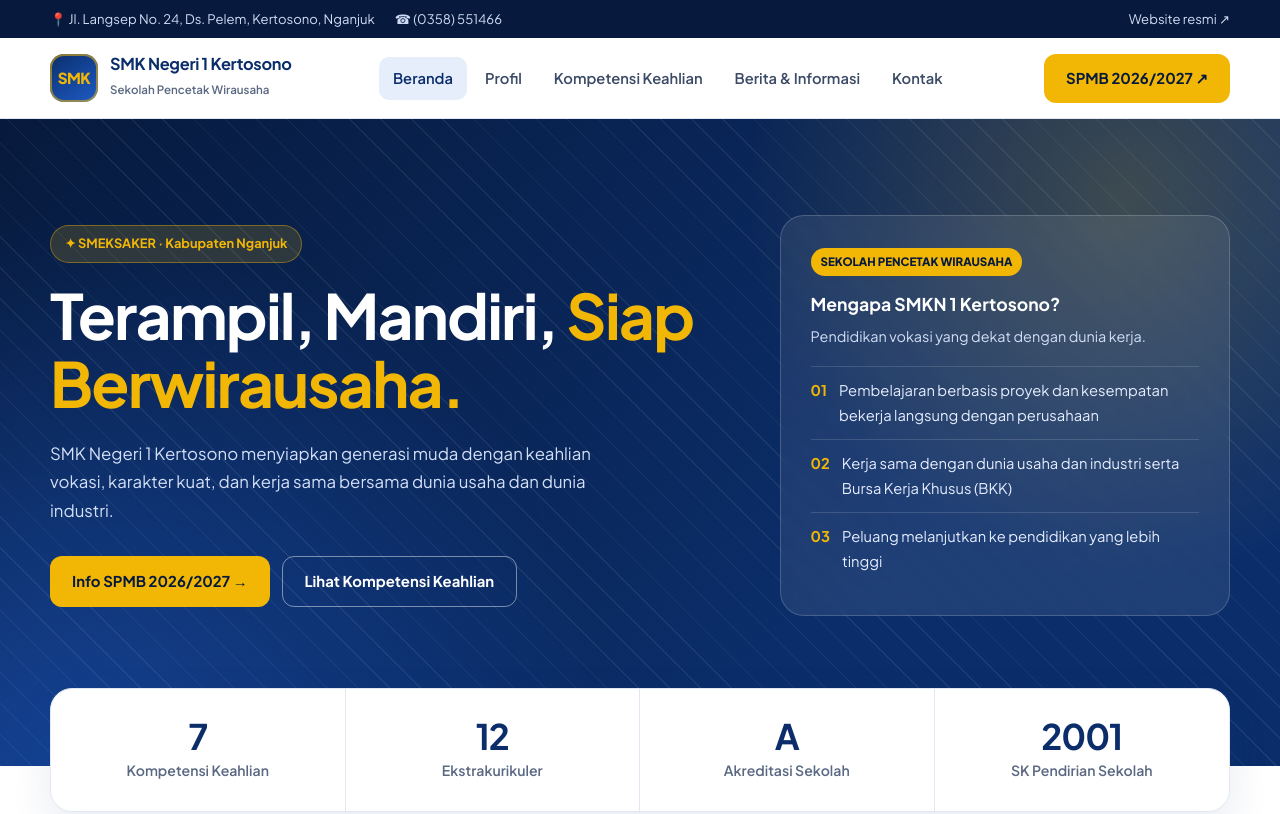
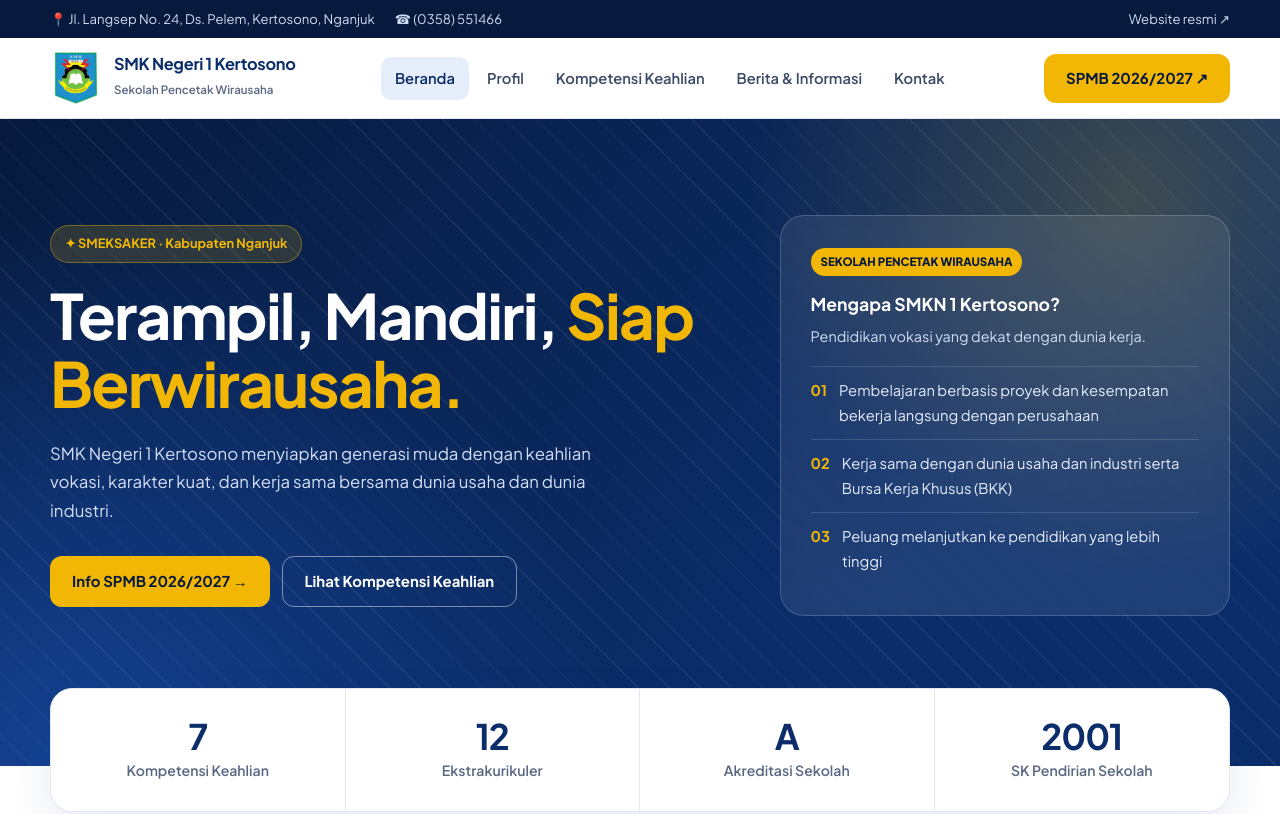
Before and after one commit to azril-wasdc/smkn1kertosono, a plain HTML site: page index.html in a window 1280 px wide. Shown: the top 814 px of the page. Drawn offline with Linux system fonts and the light colour scheme.

Commit message:
Add files via upload

```diff
--- a/css/style.css
+++ b/css/style.css
@@ -40,8 +40,8 @@ ul { list-style: none; }
 .site-header { position: sticky; top: 0; z-index: 50; background: rgba(255,255,255,.97); backdrop-filter: blur(10px); border-bottom: 1px solid var(--line); }
 .navbar { min-height: 80px; display: flex; align-items: center; justify-content: space-between; gap: 22px; }
 .brand { display: inline-flex; align-items: center; gap: 12px; }
-.brand-mark { width: 48px; height: 48px; border-radius: 14px; display: grid; place-items: center; background: linear-gradient(145deg, var(--navy-700), var(--blue-500)); color: var(--gold-500); font-weight: 800; font-size: .95rem; letter-spacing: -.5px; box-shadow: inset 0 0 0 2px rgba(242,183,5,.55); overflow: hidden; }
-.brand-mark img { width: 100%; height: 100%; object-fit: contain; background: #fff; }
+.brand-mark { width: 52px; height: 52px; flex: 0 0 52px; display: grid; place-items: center; background: #fff; overflow: hidden; }
+.brand-mark img { display: block; width: 100%; height: 100%; object-fit: contain; }
 .brand-text strong { display: block; font-size: 1.02rem; line-height: 1.15; color: var(--navy-700); letter-spacing: -.3px; }
 .brand-text small { font-size: .72rem; color: var(--muted); font-weight: 600; }
 .nav-links { display: flex; align-items: center; gap: 4px; }
--- a/index.html
+++ b/index.html
@@ -16,7 +16,7 @@
 <header class="site-header">
   <div class="container navbar">
     <a class="brand" href="index.html" aria-label="SMK Negeri 1 Kertosono">
-      <span class="brand-mark">SMK</span>
+      <span class="brand-mark"><img src="img/logo.png" alt="Logo resmi SMK Negeri 1 Kertosono"></span>
       <span class="brand-text"><strong>SMK Negeri 1 Kertosono</strong><small>Sekolah Pencetak Wirausaha</small></span>
     </a>
     <input type="checkbox" id="menu" class="menu-toggle" aria-hidden="true">
@@ -117,7 +117,7 @@
   <div class="container">
     <div class="footer-grid">
       <div class="footer-brand">
-        <a class="brand" href="index.html"><span class="brand-mark">SMK</span><span class="brand-text"><strong>SMK Negeri 1 Kertosono</strong><small>SMEKSAKER · Sekolah Pencetak Wirausaha</small></span></a>
+        <a class="brand" href="index.html"><span class="brand-mark"><img src="img/logo.png" alt="Logo resmi SMK Negeri 1 Kertosono"></span><span class="brand-text"><strong>SMK Negeri 1 Kertosono</strong><small>SMEKSAKER · Sekolah Pencetak Wirausaha</small></span></a>
         <p>Sekolah menengah kejuruan negeri di Kabupaten Nganjuk yang menyiapkan lulusan terampil, mandiri, dan berkarakter untuk dunia kerja dan wirausaha.</p>
       </div>
       <div class="footer-col">
```
Also changed, not shown: informasi.html (+2 -2 lines), jurusan.html (+2 -2 lines), kontak.html (+2 -2 lines), tentang.html (+2 -2 lines), img/logo.png (added).
